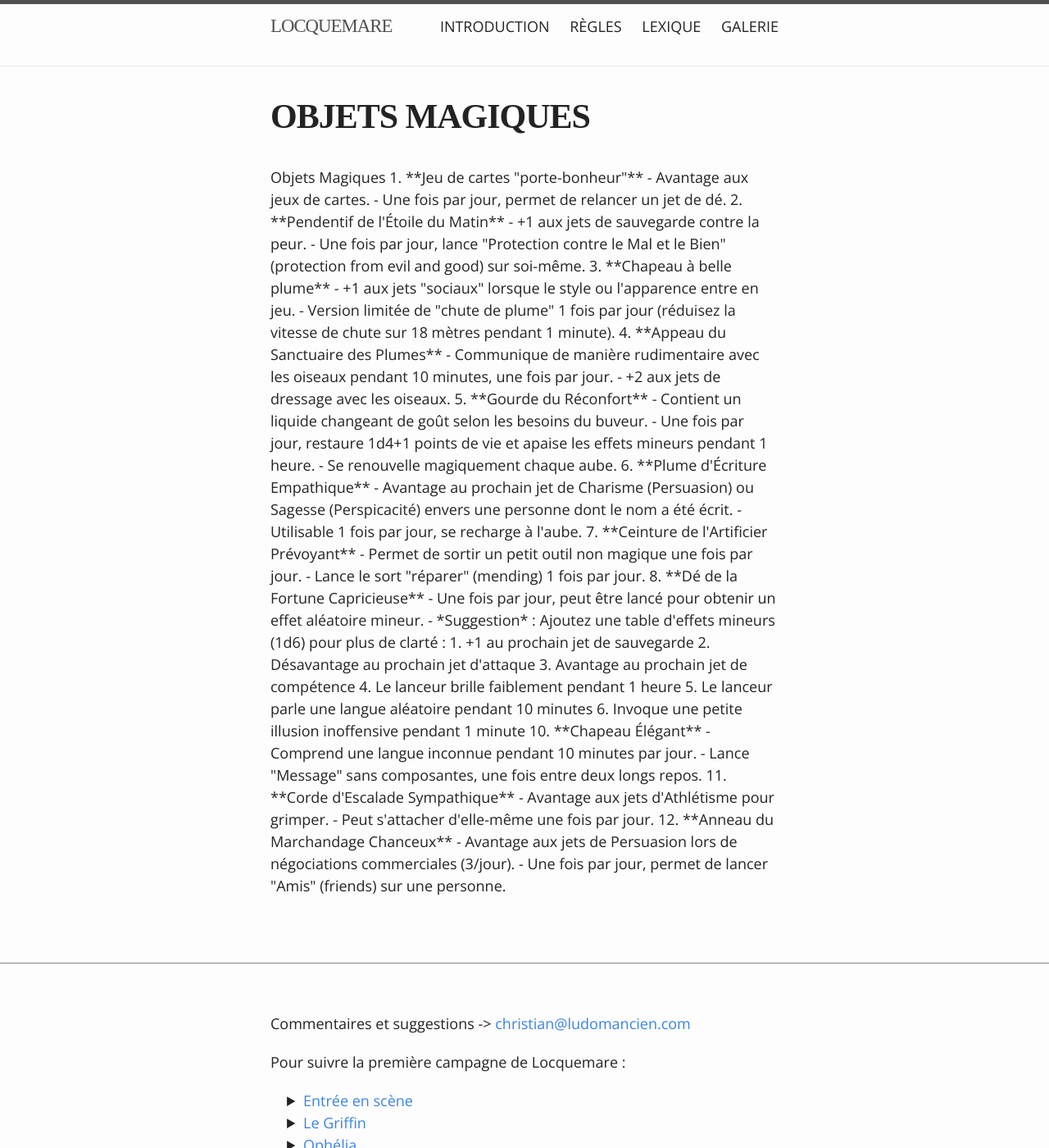
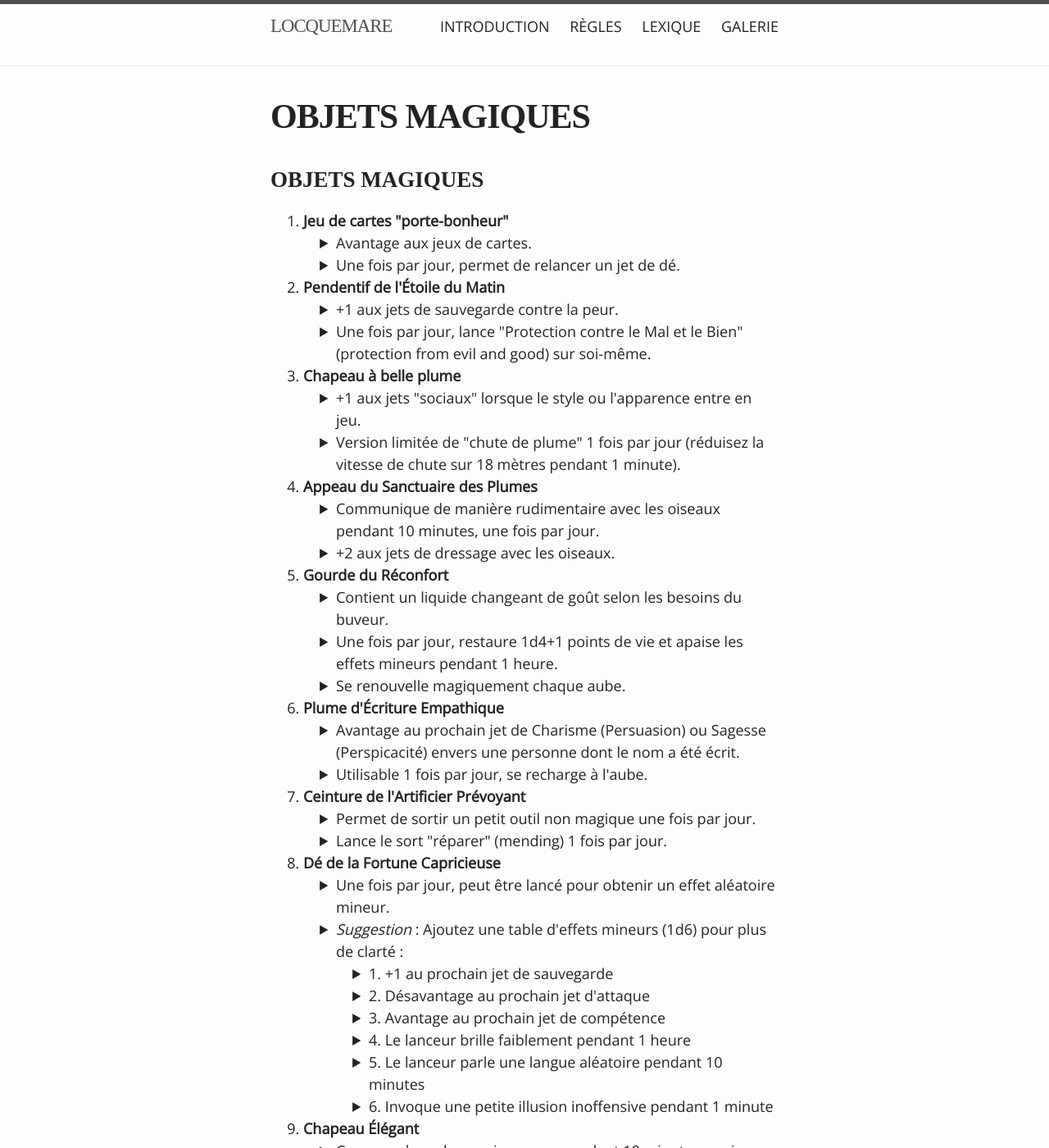
Before and after one commit to camauger/locquemare, a Jekyll site: the page built from objets.html, in a window 1280 px wide and 1400 px high. Shown: the whole window at 82% size. Built offline with Jekyll 4.4.1, drawn with Linux system fonts in a browser that asks for light colours; some web fonts are replaced; some of the changed text lies outside the part shown.

Commit message:
ajouts objets et anais

```diff
--- a/objets.html
+++ b/objets.html
@@ -5,55 +5,135 @@ exclude: true
 permalink: objets.html
 ---
 
-Objets Magiques
+<h1>Objets Magiques</h1>
 
-1. **Jeu de cartes "porte-bonheur"**
-   - Avantage aux jeux de cartes.
-   - Une fois par jour, permet de relancer un jet de dé.
+<ol>
+  <li>
+    <strong>Jeu de cartes "porte-bonheur"</strong>
+    <ul>
+      <li>Avantage aux jeux de cartes.</li>
+      <li>Une fois par jour, permet de relancer un jet de dé.</li>
+    </ul>
+  </li>
 
-2. **Pendentif de l'Étoile du Matin**
-    - +1 aux jets de sauvegarde contre la peur.
-    - Une fois par jour, lance "Protection contre le Mal et le Bien" (protection from evil and good) sur soi-même.
+  <li>
+    <strong>Pendentif de l'Étoile du Matin</strong>
+    <ul>
+      <li>+1 aux jets de sauvegarde contre la peur.</li>
+      <li>
+        Une fois par jour, lance "Protection contre le Mal et le Bien"
+        (protection from evil and good) sur soi-même.
+      </li>
+    </ul>
+  </li>
 
-3. **Chapeau à belle plume**
-   - +1 aux jets "sociaux" lorsque le style ou l'apparence entre en jeu.
-   - Version limitée de "chute de plume" 1 fois par jour (réduisez la vitesse de chute sur 18 mètres pendant 1 minute).
+  <li>
+    <strong>Chapeau à belle plume</strong>
+    <ul>
+      <li>
+        +1 aux jets "sociaux" lorsque le style ou l'apparence entre en jeu.
+      </li>
+      <li>
+        Version limitée de "chute de plume" 1 fois par jour (réduisez la vitesse
+        de chute sur 18 mètres pendant 1 minute).
+      </li>
+    </ul>
+  </li>
 
-4. **Appeau du Sanctuaire des Plumes**
-   - Communique de manière rudimentaire avec les oiseaux pendant 10 minutes, une fois par jour.
-   - +2 aux jets de dressage avec les oiseaux.
+  <li>
+    <strong>Appeau du Sanctuaire des Plumes</strong>
+    <ul>
+      <li>
+        Communique de manière rudimentaire avec les oiseaux pendant 10 minutes,
+        une fois par jour.
+      </li>
+      <li>+2 aux jets de dressage avec les oiseaux.</li>
+    </ul>
+  </li>
 
-5. **Gourde du Réconfort**
-   - Contient un liquide changeant de goût selon les besoins du buveur.
-   - Une fois par jour, restaure 1d4+1 points de vie et apaise les effets mineurs pendant 1 heure.
-   - Se renouvelle magiquement chaque aube.
+  <li>
+    <strong>Gourde du Réconfort</strong>
+    <ul>
+      <li>
+        Contient un liquide changeant de goût selon les besoins du buveur.
+      </li>
+      <li>
+        Une fois par jour, restaure 1d4+1 points de vie et apaise les effets
+        mineurs pendant 1 heure.
+      </li>
+      <li>Se renouvelle magiquement chaque aube.</li>
+    </ul>
+  </li>
 
-6. **Plume d'Écriture Empathique**
-   - Avantage au prochain jet de Charisme (Persuasion) ou Sagesse (Perspicacité) envers une personne dont le nom a été écrit.
-   - Utilisable 1 fois par jour, se recharge à l'aube.
+  <li>
+    <strong>Plume d'Écriture Empathique</strong>
+    <ul>
+      <li>
+        Avantage au prochain jet de Charisme (Persuasion) ou Sagesse
+        (Perspicacité) envers une personne dont le nom a été écrit.
+      </li>
+      <li>Utilisable 1 fois par jour, se recharge à l'aube.</li>
+    </ul>
+  </li>
 
-7. **Ceinture de l'Artificier Prévoyant**
-   - Permet de sortir un petit outil non magique une fois par jour.
-   - Lance le sort "réparer" (mending) 1 fois par jour.
+  <li>
+    <strong>Ceinture de l'Artificier Prévoyant</strong>
+    <ul>
+      <li>Permet de sortir un petit outil non magique une fois par jour.</li>
+      <li>Lance le sort "réparer" (mending) 1 fois par jour.</li>
+    </ul>
+  </li>
 
-8. **Dé de la Fortune Capricieuse**
-   - Une fois par jour, peut être lancé pour obtenir un effet aléatoire mineur.
-   - *Suggestion* : Ajoutez une table d'effets mineurs (1d6) pour plus de clarté :
-     1. +1 au prochain jet de sauvegarde
-     2. Désavantage au prochain jet d'attaque
-     3. Avantage au prochain jet de compétence
-     4. Le lanceur brille faiblement pendant 1 heure
-     5. Le lanceur parle une langue aléatoire pendant 10 minutes
-     6. Invoque une petite illusion inoffensive pendant 1 minute
+  <li>
+    <strong>Dé de la Fortune Capricieuse</strong>
+    <ul>
+      <li>
+        Une fois par jour, peut être lancé pour obtenir un effet aléatoire
+        mineur.
+      </li>
+      <li>
+        <em>Suggestion</em> : Ajoutez une table d'effets mineurs (1d6) pour plus
+        de clarté :
+        <ul>
+          <li>1. +1 au prochain jet de sauvegarde</li>
+          <li>2. Désavantage au prochain jet d'attaque</li>
+          <li>3. Avantage au prochain jet de compétence</li>
+          <li>4. Le lanceur brille faiblement pendant 1 heure</li>
+          <li>5. Le lanceur parle une langue aléatoire pendant 10 minutes</li>
+          <li>6. Invoque une petite illusion inoffensive pendant 1 minute</li>
+        </ul>
+      </li>
+    </ul>
+  </li>
 
-10. **Chapeau Élégant**
-    - Comprend une langue inconnue pendant 10 minutes par jour.
-    - Lance "Message" sans composantes, une fois entre deux longs repos.
+  <li>
+    <strong>Chapeau Élégant</strong>
+    <ul>
+      <li>Comprend une langue inconnue pendant 10 minutes par jour.</li>
+      <li>
+        Lance "Message" sans composantes, une fois entre deux longs repos.
+      </li>
+    </ul>
+  </li>
 
-11. **Corde d'Escalade Sympathique**
-    - Avantage aux jets d'Athlétisme pour grimper.
-    - Peut s'attacher d'elle-même une fois par jour.
+  <li>
+    <strong>Corde d'Escalade Sympathique</strong>
+    <ul>
+      <li>Avantage aux jets d'Athlétisme pour grimper.</li>
+      <li>Peut s'attacher d'elle-même une fois par jour.</li>
+    </ul>
+  </li>
 
-12. **Anneau du Marchandage Chanceux**
-    - Avantage aux jets de Persuasion lors de négociations commerciales (3/jour).
-    - Une fois par jour, permet de lancer "Amis" (friends) sur une personne.
+  <li>
+    <strong>Anneau du Marchandage Chanceux</strong>
+    <ul>
+      <li>
+        Avantage aux jets de Persuasion lors de négociations commerciales
+        (3/jour).
+      </li>
+      <li>
+        Une fois par jour, permet de lancer "Amis" (friends) sur une personne.
+      </li>
+    </ul>
+  </li>
+</ol>
```
Also changed, not shown: recit.html (+16 -6 lines), 2 other files.
